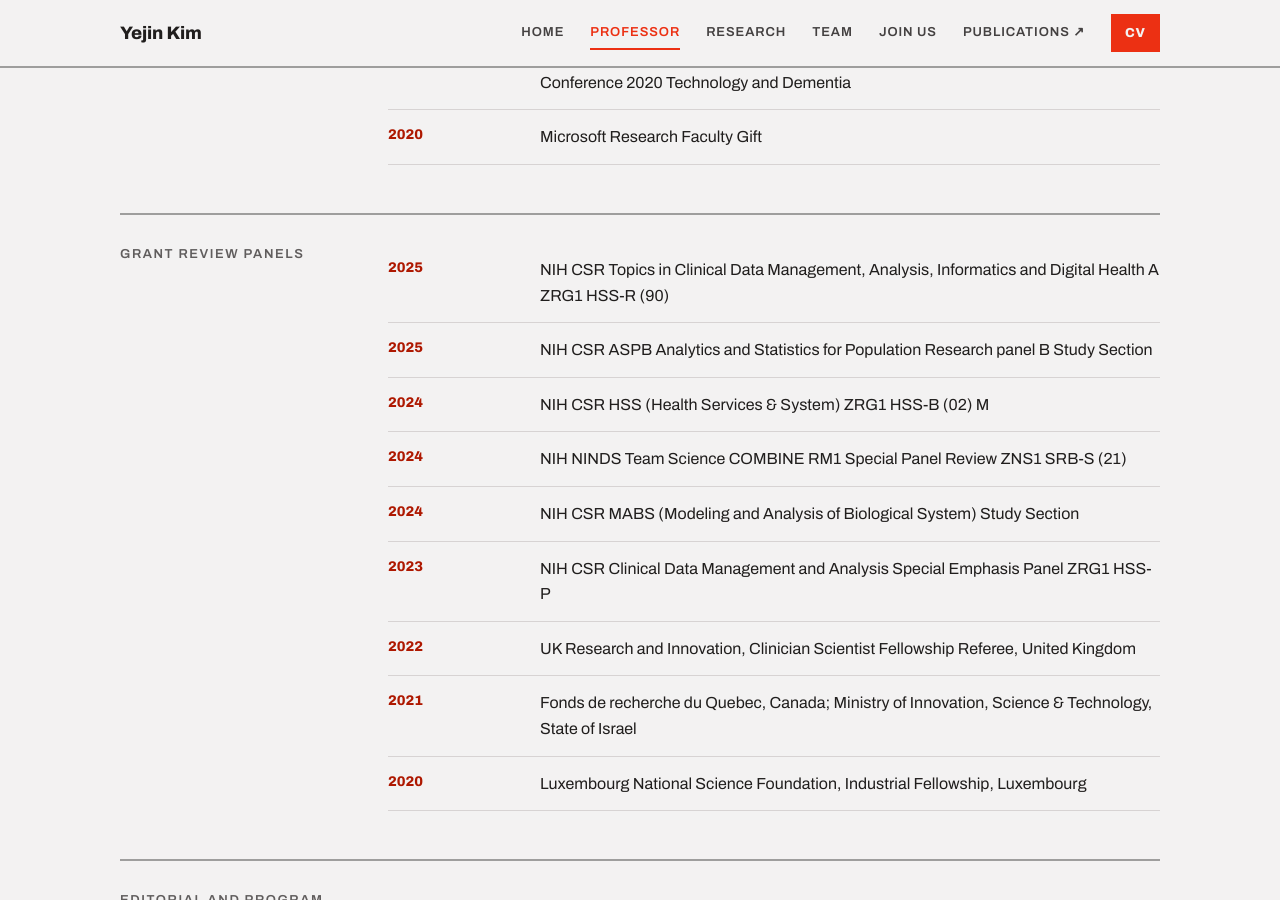
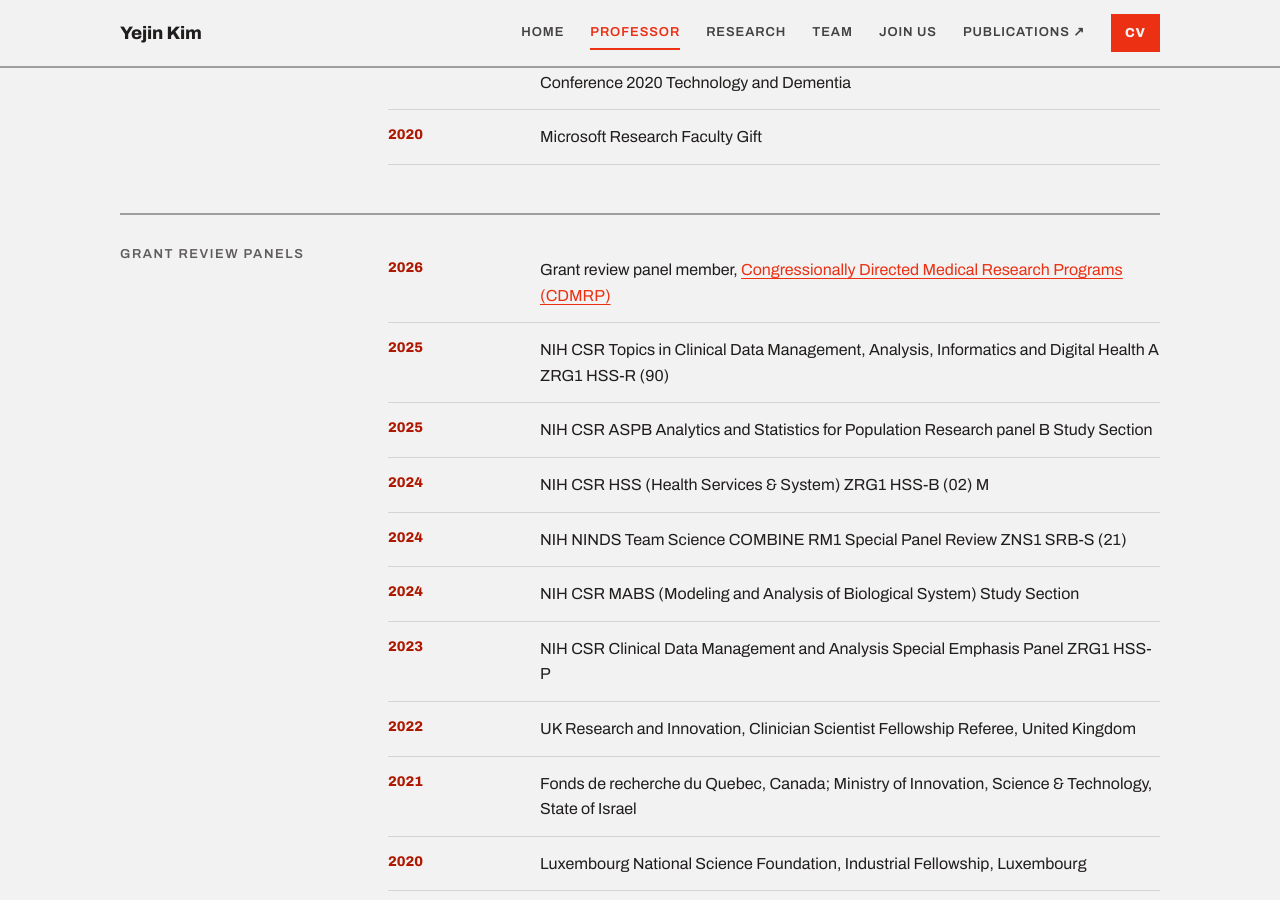
Before and after one commit to yejinjkim/yejinjkim.github.io, a Jekyll site: the page built from pages/professor.md, in a window 1280 px wide and 900 px high, scrolled down 1986 px. Built offline with Jekyll 4.4.1, drawn with Linux system fonts in a browser that asks for light colours.

Commit message:
Add CDMRP grant review panel to Professor page
Co-Authored-By: Claude Sonnet 5.5 <noreply@anthropic.com>

```diff
--- a/_data/cv.yml
+++ b/_data/cv.yml
@@ -32,6 +32,8 @@
 
 - title: "Grant review panels"
   rows:
+    - when: "2026"
+      what: 'Grant review panel member, <a href="https://cdmrp.health.mil/funding/">Congressionally Directed Medical Research Programs (CDMRP)</a>'
     - when: "2025"
       what: "NIH CSR Topics in Clinical Data Management, Analysis, Informatics and Digital Health A ZRG1 HSS-R (90)"
     - when: "2025"
```
